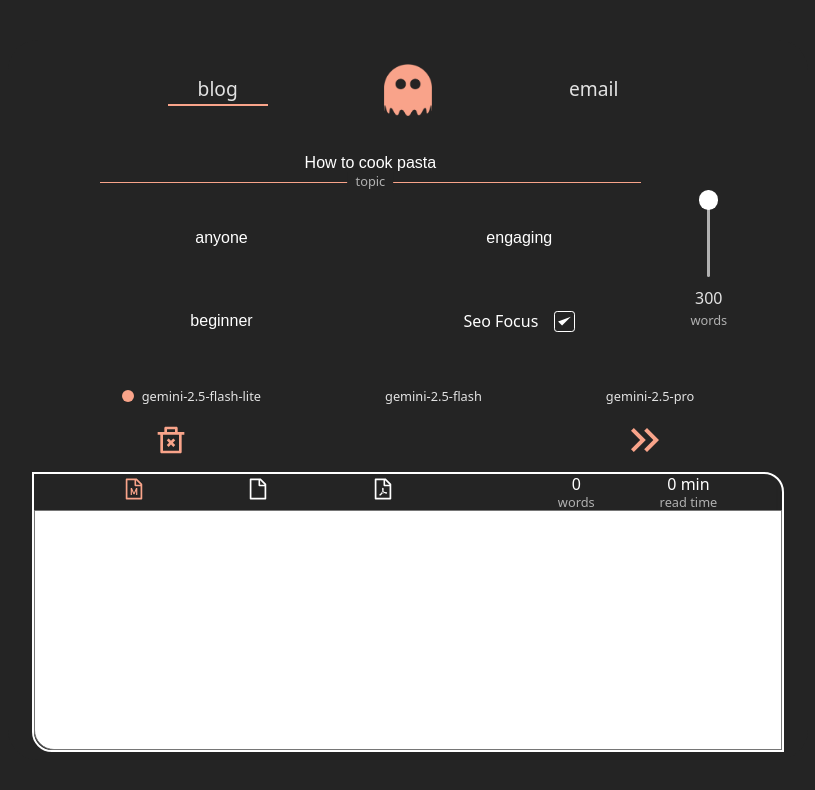
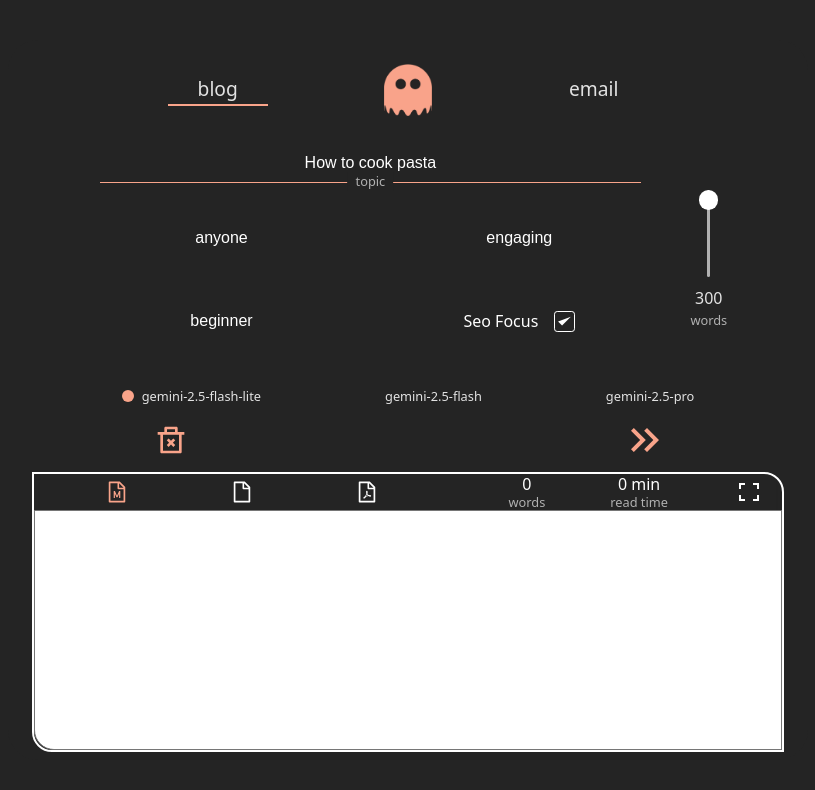
Before and after one commit to andreberezin/prompt-fiction, a React (Vite) app in the folder client/: page / in a window 1280 px wide. Shown: the top 790 px of the page, without its empty margins (232-1047 px from the left). Built offline with nearby package versions, Linux system fonts and the light colour scheme.

Commit message:
added fullscreen option for the output

```diff
--- a/client/src/components/BlogForm.tsx
+++ b/client/src/components/BlogForm.tsx
@@ -11,6 +11,7 @@ import AImodel from "./AImodel.tsx";
 
 export default function BlogForm() {
     const [loadingState, setLoadingState] = useState<boolean>(false);
+    const [showForm, setShowForm] = useState(true);
     const timeoutId = useRef<number>(null);
     const [error, setError] = useState<string>("")
     const [blogFormData, setBlogFormData] = useState<BlogFormData>({
@@ -106,6 +107,7 @@ export default function BlogForm() {
             className='container'
         >
 
+            {showForm &&
 				<form
 					id='blog-form'
 					autoComplete='off'
@@ -269,7 +271,9 @@ export default function BlogForm() {
 						<ClearButton setBlogFormData={setBlogFormData}/>
 					</div>
 				</form>
-            <Output output={output} setOutput={setOutput} loadingState={loadingState} error={error}/>
+            }
+
+            <Output output={output} setOutput={setOutput} loadingState={loadingState} error={error} showForm={showForm} setShowForm={setShowForm}/>
         </div>
     )
 }
--- a/client/src/components/Output.tsx
+++ b/client/src/components/Output.tsx
@@ -1,17 +1,21 @@
 import '../styles/output.scss'
+import '../styles/hover-icon-button.scss'
 import * as React from "react";
 import type OutputType from "../types/output.ts"
 import {AiOutlineCopy, AiOutlineFile, AiOutlineFileMarkdown, AiOutlineFilePdf} from "react-icons/ai";
 import {useState} from "react";
+import {RiFullscreenExitFill, RiFullscreenFill} from "react-icons/ri";
 
 interface OutputProps {
     output: OutputType;
     setOutput: React.Dispatch<React.SetStateAction<OutputType>>;
     loadingState: boolean;
     error: string;
+    showForm: boolean;
+    setShowForm: React.Dispatch<React.SetStateAction<boolean>>;
 }
 
-export default function Output({output, setOutput, loadingState, error}: OutputProps) {
+export default function Output({output, setOutput, loadingState, error, showForm, setShowForm}: OutputProps) {
     const [copyText, setCopyText] = useState<string>("Copy");
 
     const [currentFormat, setCurrentFormat] = useState<{markdown: boolean, plainText: boolean}>({markdown: true, plainText: false});
@@ -63,7 +67,7 @@ export default function Output({output, setOutput, loadingState, error}: OutputP
     return (
         <div
             id={`output-container`}
-            className={`${error ? "error" : (loadingState ? "loading" : "")}`}
+            className={`${error ? "error" : loadingState ? "loading" : ""} ${!showForm ? "fullscreen" : ""}`}
             tabIndex={0}
         >
             <div id='format-container'>
@@ -72,7 +76,7 @@ export default function Output({output, setOutput, loadingState, error}: OutputP
                         id='markdown-button'
                         data-tooltip='Markdown'
                         disabled={loadingState}
-                        className={currentFormat.markdown ? "active" : ""}
+                        className={`hover-icon-button ${currentFormat.markdown ? "active" : ""}`}
                         onClick={() => {toggleFormat("markdown")}}
                     >
                         <AiOutlineFileMarkdown className='icon'/>
@@ -81,7 +85,7 @@ export default function Output({output, setOutput, loadingState, error}: OutputP
                         id='plain-text-button'
                         data-tooltip='Plain text'
                         disabled={loadingState}
-                        className={currentFormat.plainText ? "active" : ""}
+                        className={`hover-icon-button ${currentFormat.plainText ? "active" : ""}`}
                         onClick={() => {toggleFormat("plainText")}}
                     >
                         <AiOutlineFile className='icon'/>
@@ -90,6 +94,7 @@ export default function Output({output, setOutput, loadingState, error}: OutputP
                         id='pdf-download-button'
                         data-tooltip='Download pdf'
                         disabled={loadingState}
+                        className={`hover-icon-button`}
                         // onClick={downloadPdf}
                     >
                         <AiOutlineFilePdf className='icon'/>
@@ -107,6 +112,17 @@ export default function Output({output, setOutput, loadingState, error}: OutputP
                         <p id='text'>read time</p>
                     </div>
                 </div>
+
+                <button
+                    id='fullscreen-button'
+                    data-tooltip='Fullscreen'
+                    className='hover-icon-button'
+                    // disabled={loadingState}
+                    onClick={() => setShowForm(!showForm)}
+                >
+                    {showForm &&  <RiFullscreenFill className='icon'/>}
+                    {!showForm &&  <RiFullscreenExitFill className='icon'/>}
+                </button>
             </div>
 
             <div id='textareas-container'>
@@ -144,6 +160,7 @@ export default function Output({output, setOutput, loadingState, error}: OutputP
                 </textarea>
 						<button
 							id='copy-button'
+							className='hover-icon-button'
 							data-tooltip={copyText}
 							disabled={loadingState}
 							onClick={copyToClipboard}>
@@ -181,6 +198,7 @@ export default function Output({output, setOutput, loadingState, error}: OutputP
                 </textarea>
                         <button
                             id='copy-button'
+                            className='hover-icon-button'
                             data-tooltip={copyText}
                             disabled={loadingState}
                             onClick={copyToClipboard}>
--- /dev/null
+++ b/client/src/styles/hover-icon-button.scss
@@ -0,0 +1,61 @@
+@use 'variables';
+@use 'mixins';
+
+.hover-icon-button {
+  all: unset;
+  cursor: pointer;
+  position: relative;
+  transition: all 0.2s ease-in-out;
+  @include mixins.flex-centered;
+
+  &#copy-button {
+	position: absolute;
+	top: 15px;
+	right: 15px;
+	transition: all 0.2s ease-in-out;
+	opacity: 0.7;
+  }
+
+  &.active {
+	color: variables.$accent-color;
+  }
+
+  .icon {
+	font-size: 1.5rem;
+  }
+
+  &:not(:disabled):hover {
+	color: variables.$accent-color;
+	transform: scale(1.05);
+  }
+
+  &::after {
+	content: attr(data-tooltip);
+	position: absolute;
+	top: -25px;
+	right: 50%;
+	transform: translateX(50%);
+	width: fit-content;
+	white-space: nowrap;
+	opacity: 0;
+	background-color: transparent;
+	color: white;
+	border-radius: 10px;
+	transition: all 0.1s ease-in-out;
+	font-size: 0.8rem;
+  }
+
+  &#copy-button::after {
+	top: 25px;
+  }
+
+  &:hover {
+	&::before {
+	  opacity: 0.5;
+	}
+	&::after {
+	  opacity: 1;
+	}
+  }
+
+}
--- a/client/src/styles/output.scss
+++ b/client/src/styles/output.scss
@@ -12,11 +12,16 @@
   border-radius: 0 20px 0 20px;
   border: 2px solid white;
   //border: 2px solid white;
+  //transition: all 0.1s ease-in-out;
 
   &:not(.loading):not(.error):focus, // &:not(.loading):not(.error):has(> textarea:focus)
   &:not(.loading):not(.error):focus-within {
     border-color: variables.$accent-color;
     box-shadow: 0px 0px 3px 3px variables.$accent-color;
+  }
+
+  &.fullscreen {
+    height: 100%;
   }
 
   &.loading {
@@ -42,58 +47,17 @@
     justify-content: space-around;
     flex-direction: row;
 
+    #fullscreen-button {
+    }
+
     #buttons-container {
       display: flex;
       align-items: center;
       justify-content: space-around;
       flex-direction: row;
       width: 50%;
+    }
 
-      button {
-        all: unset;
-        cursor: pointer;
-        position: relative;
-        transition: all 0.2s ease-in-out;
-
-        &.active {
-          color: variables.$accent-color;
-        }
-
-        .icon {
-          font-size: 1.5rem;
-        }
-
-        &:not(:disabled):hover {
-          color: variables.$accent-color;
-          transform: scale(1.05);
-        }
-
-        &::after {
-          content: attr(data-tooltip);
-          position: absolute;
-          top: -35px;
-          right: 50%;
-          transform: translateX(50%);
-          width: fit-content;
-          white-space: nowrap;
-          opacity: 0;
-          background-color: transparent;
-          color: white;
-          border-radius: 10px;
-          transition: all 0.1s ease-in-out;
-          font-size: 0.8rem;
-        }
-
-        &:hover {
-          &::before {
-            opacity: 0.5;
-          }
-          &::after {
-            opacity: 1;
-          }
-        }
-      }
-    }
     #metadata-container {
       display: flex;
       align-items: center;
@@ -166,49 +130,8 @@
         border-radius: 0;
       }
 
-      button {
-        all: unset;
-        cursor: pointer;
-        position: absolute;
-        top: 15px;
-        right: 15px;
-        transition: all 0.2s ease-in-out;
-        opacity: 0.7;
+      #copy-button {
 
-        .icon {
-          font-size: 1.5rem;
-        }
-
-        &:not(:disabled):hover {
-          color: variables.$accent-color;
-          transform: scale(1.05);
-          opacity: 1;
-        }
-
-        &::after {
-          content: attr(data-tooltip);
-          position: absolute;
-          bottom: -15px;
-          right: 50%;
-          transform: translateX(50%);
-          width: fit-content;
-          white-space: nowrap;
-          opacity: 0;
-          background-color: transparent;
-          color: variables.$accent-color;
-          border-radius: 10px;
-          transition: all 0.1s ease-in-out;
-          font-size: 0.8rem;
-        }
-
-        &:hover {
-          &::before {
-            opacity: 0.5;
-          }
-          &::after {
-            opacity: 1;
-          }
-        }
       }
 
       .output-text {
```
Lines whose indentation alone changed are shown as unchanged.
